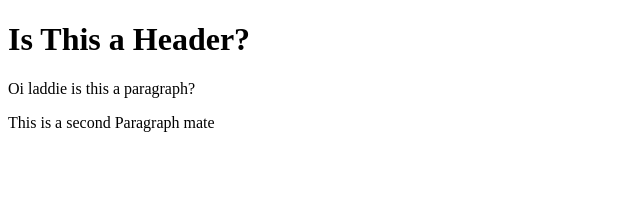
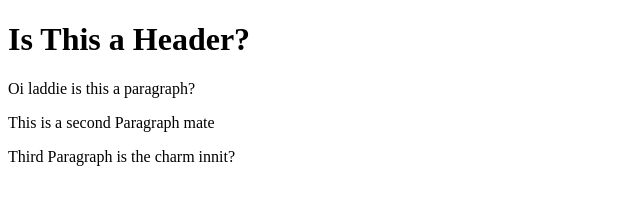
Before and after one commit to gerald-mtawali/git-test-2021, a website: page index.html in a window 1280 px wide. Shown: the whole page, without its empty margins (0-640 px from the left). Drawn offline with Linux system fonts and the light colour scheme.

```diff
--- a/index.html
+++ b/index.html
@@ -5,5 +5,6 @@
     <h1> Is This a Header?</h1>
     <p>Oi laddie is this a paragraph? </p>
     <p> This is a second Paragraph mate</p>
+    <p> Third Paragraph is the charm innit? </p>
   </body>
 </html>
```
Also changed, not shown: package.json (added, +24 -0 lines), 2 other files.
